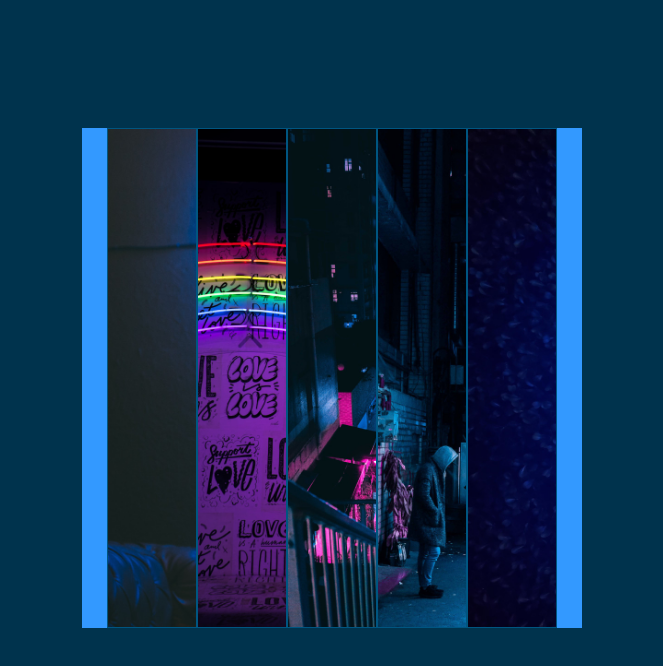
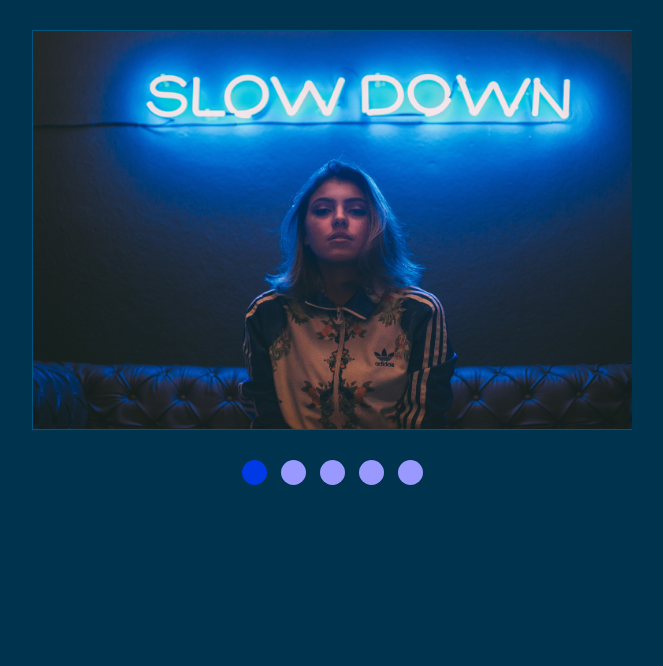
Before and after one commit to a6macleod/js_image_slider, a plain HTML site: page index.html in a window 1280 px wide. Shown: the whole page, without its empty margins (308-971 px from the left). Drawn offline with Linux system fonts and the light colour scheme.

Commit message:
position images and add selectors

```diff
--- a/index.html
+++ b/index.html
@@ -7,35 +7,42 @@
 </head>
 <body>
 
-	<div class="main-container">
-		<div class="wide-image-container">
+	<div class="main-container-landscape ">
+		<div class="wide-image-container image-view-one">
 			<div class="image image-one">
-				<img src="images/daniel-monteiro-HwNCyLWw7hw-unsplash.jpg" alt="Woman infront of neon sign that reads 'slow down'">
-				<p><cite>Photo by Daniel Monteiro on Unsplash</cite></p>
+				<img class="landscape" src="images/daniel-monteiro-HwNCyLWw7hw-unsplash.jpg" alt="Woman infront of neon sign that reads 'slow down'">
+				<!-- <p><cite>Photo by Daniel Monteiro on Unsplash</cite></p> -->
 			</div>
 
 			<div class="image image-two">
-				<img src="images/jason-leung-AxKqisRPQSA-unsplash.jpg" alt="Neon lights in rainbow colors">
-				<p><cite>Photo by Jason Leung on Unsplash</cite></p>
+				<img class="portrait" src="images/jason-leung-AxKqisRPQSA-unsplash.jpg" alt="Neon lights in rainbow colors">
+				<!-- <p><cite>Photo by Jason Leung on Unsplash</cite></p> -->
 			</div>
 
 			<div class="image image-three">
-				<img src="images/steven-roe-MYB2driCp2k-unsplash.jpg" alt="View of Hong Kong street at night lit by neon lights from a fire escape">
-				<p><cite>Photo by Steven Roe on Unsplash</cite></p>
+				<img class="portrait" src="images/steven-roe-MYB2driCp2k-unsplash.jpg" alt="View of Hong Kong street at night lit by neon lights from a fire escape">
+				<!-- <p><cite>Photo by Steven Roe on Unsplash</cite></p> -->
 			</div>
 
 			<div class="image image-four">
-				<img src="images/steven-roe-TaY3ZSJig-U-unsplash.jpg" alt="View of a Hong Kong shop lit by neon with a hooded man standing in front">
-				<p><cite>Photo by Steven Roe on Unsplash</cite></p>
+				<img class="portrait" src="images/steven-roe-TaY3ZSJig-U-unsplash.jpg" alt="View of a Hong Kong shop lit by neon with a hooded man standing in front">
+				<!-- <p><cite>Photo by Steven Roe on Unsplash</cite></p> -->
 			</div>
 
 			<div class="image image-five">
-				<img src="images/mark-jackson-3jng_c3ZycE-unsplash.jpg" alt="Neon sign that reads 'Stay Weird'">
-				<p><cite>Photo by Mark jackson on Unsplash</cite></p>
+				<img class="landscape" src="images/mark-jackson-3jng_c3ZycE-unsplash.jpg" alt="Neon sign that reads 'Stay Weird'">
+				<!-- <p><cite>Photo by Mark jackson on Unsplash</cite></p> -->
 			</div>
 		</div>
 	</div>
+	<div class="image-selector-container">
+		<div class="image-selector image-selector-1 selected-image-selector"><a href="#" title="Slide show first image"></a></div>
+		<div class="image-selector image-selector-2"><a href="#" title="Slide show second image"></a></div>
+		<div class="image-selector image-selector-3"><a href="#" title="Slide show third image"></a></div>
+		<div class="image-selector image-selector-4"><a href="#" title="Slide show fourth image"></a></div>
+		<div class="image-selector image-selector-5"><a href="#" title="Slide show fifth image"></a></div>
+	</div>
 
 </body>
-<script href="main.js"></script>
+<script src="main.js"></script>
 </html>
--- a/main.js
+++ b/main.js
@@ -1 +1 @@
-!function(e){var t={};function r(n){if(t[n])return t[n].exports;var o=t[n]={i:n,l:!1,exports:{}};return e[n].call(o.exports,o,o.exports,r),o.l=!0,o.exports}r.m=e,r.c=t,r.d=function(e,t,n){r.o(e,t)||Object.defineProperty(e,t,{enumerable:!0,get:n})},r.r=function(e){"undefined"!=typeof Symbol&&Symbol.toStringTag&&Object.defineProperty(e,Symbol.toStringTag,{value:"Module"}),Object.defineProperty(e,"__esModule",{value:!0})},r.t=function(e,t){if(1&t&&(e=r(e)),8&t)return e;if(4&t&&"object"==typeof e&&e&&e.__esModule)return e;var n=Object.create(null);if(r.r(n),Object.defineProperty(n,"default",{enumerable:!0,value:e}),2&t&&"string"!=typeof e)for(var o in e)r.d(n,o,function(t){return e[t]}.bind(null,o));return n},r.n=function(e){var t=e&&e.__esModule?function(){return e.default}:function(){return e};return r.d(t,"a",t),t},r.o=function(e,t){return Object.prototype.hasOwnProperty.call(e,t)},r.p="dist",r(r.s=0)}([function(e,t){}]);
+!function(e){var t={};function n(r){if(t[r])return t[r].exports;var o=t[r]={i:r,l:!1,exports:{}};return e[r].call(o.exports,o,o.exports,n),o.l=!0,o.exports}n.m=e,n.c=t,n.d=function(e,t,r){n.o(e,t)||Object.defineProperty(e,t,{enumerable:!0,get:r})},n.r=function(e){"undefined"!=typeof Symbol&&Symbol.toStringTag&&Object.defineProperty(e,Symbol.toStringTag,{value:"Module"}),Object.defineProperty(e,"__esModule",{value:!0})},n.t=function(e,t){if(1&t&&(e=n(e)),8&t)return e;if(4&t&&"object"==typeof e&&e&&e.__esModule)return e;var r=Object.create(null);if(n.r(r),Object.defineProperty(r,"default",{enumerable:!0,value:e}),2&t&&"string"!=typeof e)for(var o in e)n.d(r,o,function(t){return e[t]}.bind(null,o));return r},n.n=function(e){var t=e&&e.__esModule?function(){return e.default}:function(){return e};return n.d(t,"a",t),t},n.o=function(e,t){return Object.prototype.hasOwnProperty.call(e,t)},n.p="dist",n(n.s=0)}([function(e,t){const n=document.querySelectorAll(".image-selector");function r(){console.log(this)}console.log("hi"),n.forEach(e=>e.addEventListener("click",r))}]);
--- a/style.css
+++ b/style.css
@@ -3,25 +3,87 @@ body {
 	background: #00334d;
 }
 
-.main-container {
-	width: 500px;
-	height: 500px;
+.main-container-portrait {
+	height: 550px;
+	width: 350px;
 	background: #3399ff;
-	margin: 10% auto;
+	overflow: hidden;
+	margin: 30px auto;
+}
+
+.main-container-landscape {
+	height: 400px;
+	width: 600px;
+	background: #3399ff;
+	overflow: hidden;
+	margin: 30px auto;
 }
 
 .wide-image-container {
 	margin: 0 auto;
 	background: #cce6ff;
 	height: 100%;
-	width: 90%;
+	width: 2400px;
 	display: flex;
 	overflow: hidden;
+	position: relative;
 }
 
 .image {
 	border: 1px solid #005580;
 	display: flex;
-	width: 33.333333%;
 	overflow: hidden;
 }
+
+img {
+	max-width: 100%;
+	max-height: 100%;
+}
+
+.portrait {
+    height: 800px;
+    width: 400px;
+}
+
+.landscape {
+    height: 400px;
+    width: 700px;
+}
+
+.image-view-one {
+	/*landscape*/
+}
+.image-view-two {
+	/*portrait*/
+	right: 645px;
+}
+.image-view-three {
+	/*portrait*/
+	right: 1020px;
+}
+.image-view-four {
+	/*portrait*/
+	right: 1390px;
+}
+.image-view-five {
+	/*landscape*/
+	right: 1790px;
+}
+
+.image-selector-container {
+	text-align: center;
+}
+
+.image-selector {
+	display: inline-block;
+	width: 25px;
+	height: 25px;
+	margin: 0 5px;
+	background: #9999ff;
+	border-radius: 50%;
+	cursor: pointer;
+}
+
+.selected-image-selector {
+	background: #0039e6;
+}
```
